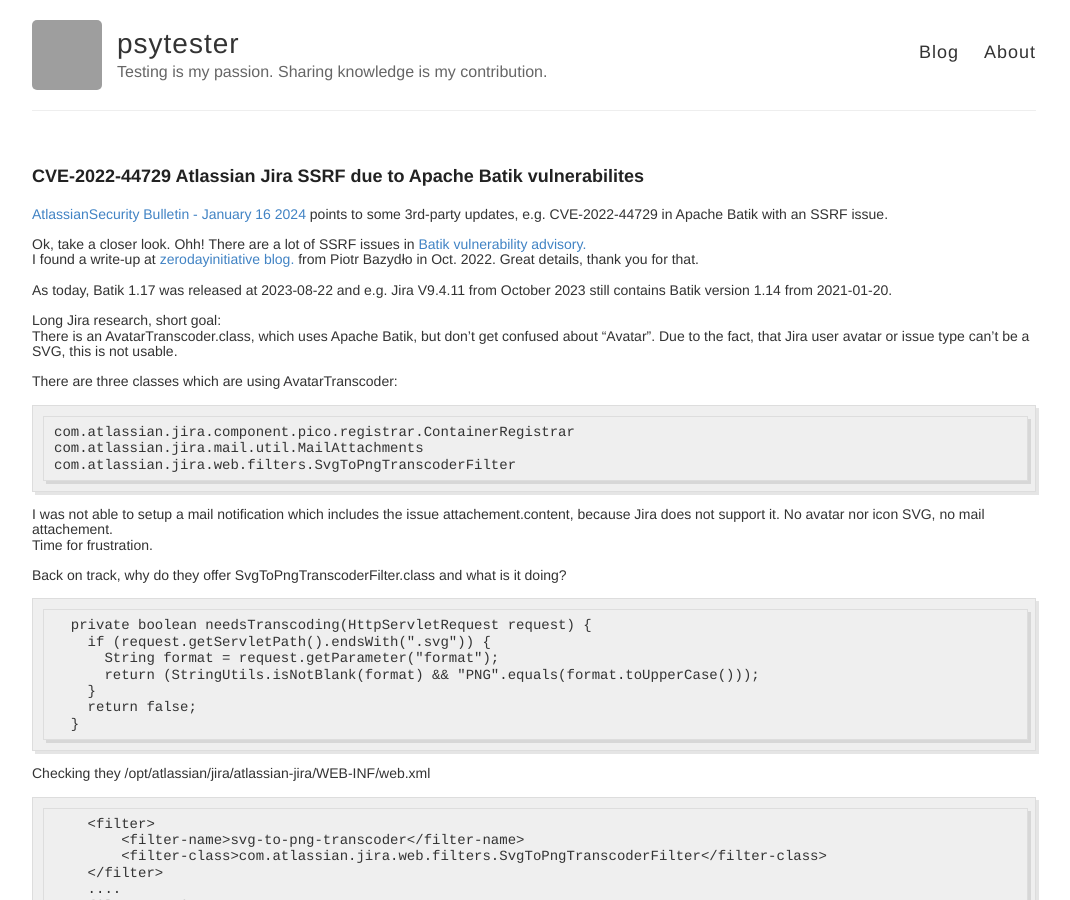
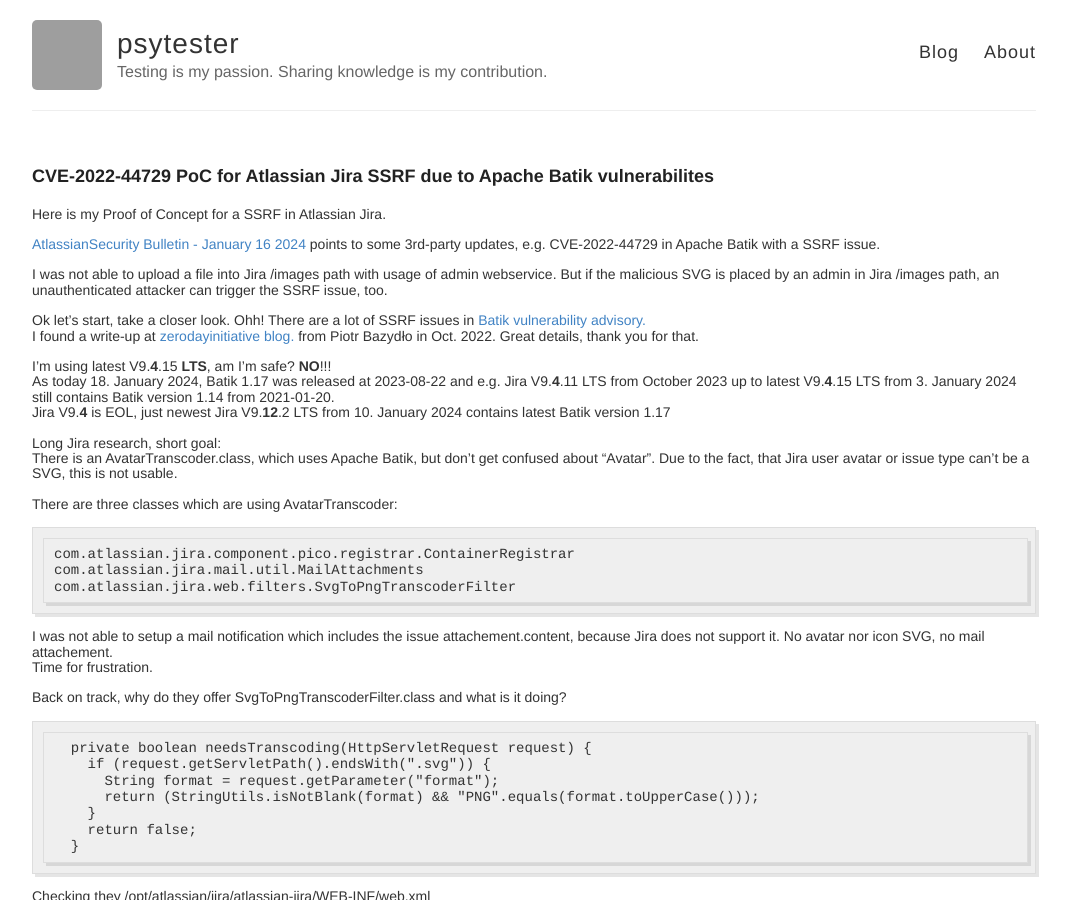
Before and after one commit to psytester/psytester.github.io, a Jekyll site: the page built from _posts/hacking_and_pentests/2024-01-18-Jira_SSRF_at_Batik_CVEs_PoC.md, in a window 1280 px wide and 900 px high. Shown: the whole window, without its empty margins (106-1176 px from the left). Built offline with Jekyll 4.4.1, drawn with Linux system fonts in a browser that asks for light colours; some of the changed text lies outside the part shown; grey boxes are pictures that could not be loaded.

Commit message:
Update 2024-01-18-Jira_SSRF_at_Batik_CVEs_PoC.md

```diff
--- a/_posts/hacking_and_pentests/2024-01-18-Jira_SSRF_at_Batik_CVEs_PoC.md
+++ b/_posts/hacking_and_pentests/2024-01-18-Jira_SSRF_at_Batik_CVEs_PoC.md
@@ -1,17 +1,23 @@
 ---
 layout: post
-title:  "CVE-2022-44729 Atlassian Jira SSRF due to Apache Batik vulnerabilites"
+title:  "CVE-2022-44729 PoC for Atlassian Jira SSRF due to Apache Batik vulnerabilites"
 datetime: 2024-01-18 17:45:00 MET
-last_modified_at: 2024-01-18 17:45:00 MET
+last_modified_at: 2024-01-19 10:05:00 MET
 author: 'psytester'
 ---
 
-[AtlassianSecurity Bulletin - January 16 2024](https://confluence.atlassian.com/security/security-bulletin-january-16-2024-1333335615.html) points to some 3rd-party updates, e.g. CVE-2022-44729 in Apache Batik with an SSRF issue.<br>
+Here is my Proof of Concept for a SSRF in Atlassian Jira.
 
-Ok, take a closer look. Ohh! There are a lot of SSRF issues in [Batik vulnerability advisory.](https://xmlgraphics.apache.org/security.html)<br>
+[AtlassianSecurity Bulletin - January 16 2024](https://confluence.atlassian.com/security/security-bulletin-january-16-2024-1333335615.html) points to some 3rd-party updates, e.g. CVE-2022-44729 in Apache Batik with a SSRF issue.<br>
+
+I was not able to upload a file into Jira /images path with usage of admin webservice. But if the malicious SVG is placed by an admin in Jira /images path, an unauthenticated attacker can trigger the SSRF issue, too.
+
+Ok let's start, take a closer look. Ohh! There are a lot of SSRF issues in [Batik vulnerability advisory.](https://xmlgraphics.apache.org/security.html)<br>
 I found a write-up at [zerodayinitiative blog.](https://www.zerodayinitiative.com/blog/2022/10/28/vulnerabilities-in-apache-batik-default-security-controls-ssrf-and-rce-through-remote-class-loading) from Piotr Bazydło in Oct. 2022. Great details, thank you for that.<br>
 
-As today, Batik 1.17 was released at 2023-08-22 and e.g. Jira V9.4.11 from October 2023 still contains Batik version 1.14 from 2021-01-20.
+I'm using latest V9.**4**.15 **LTS**, am I'm safe? **NO**!!!<br>
+As today 18. January 2024, Batik 1.17 was released at 2023-08-22 and e.g. Jira V9.**4**.11 LTS from October 2023 up to latest V9.**4**.15 LTS from 3. January 2024 still contains Batik version 1.14 from 2021-01-20.<br>
+Jira V9.**4** is EOL, just newest Jira V9.**12**.2 LTS from 10. January 2024 contains latest Batik version 1.17
 
 Long Jira research, short goal:<br>
 There is an AvatarTranscoder.class, which uses Apache Batik, but don't get confused about "Avatar". Due to the fact, that Jira user avatar or issue type can't be a SVG, this is not usable.<br>
```
